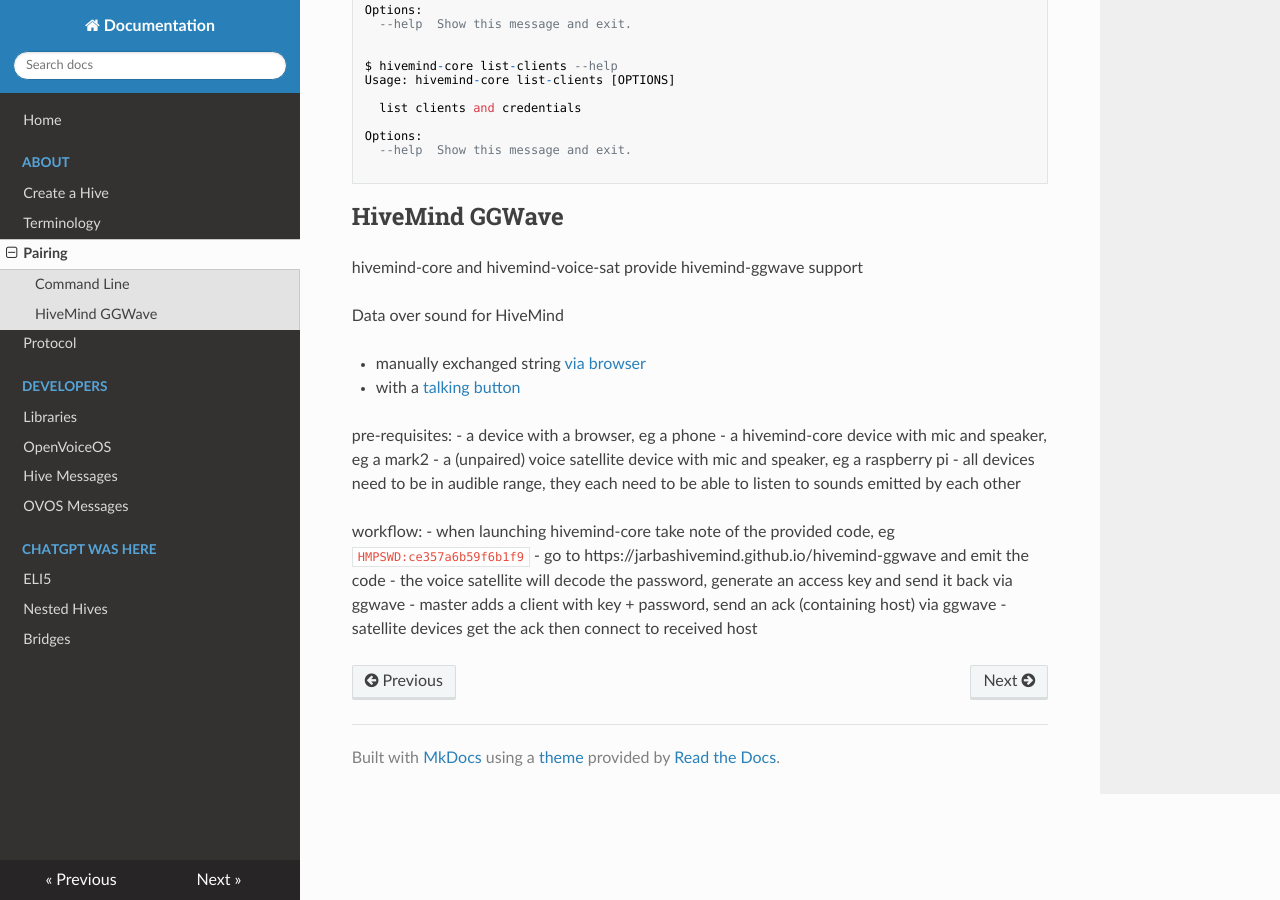
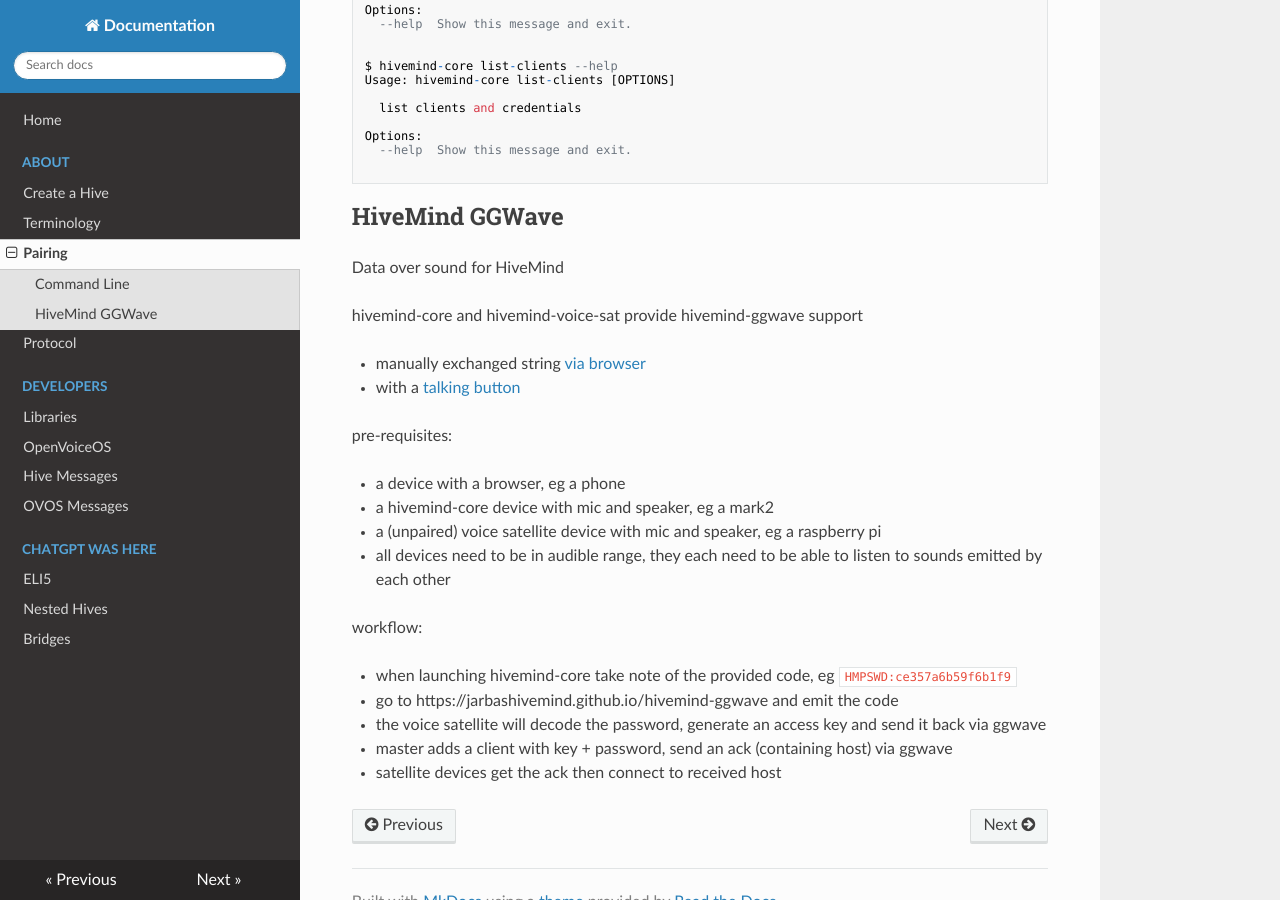
Before and after one commit to JarbasHiveMind/HiveMind-community-docs, an MkDocs documentation site: the page built from docs/pairing.md, in a window 1280 px wide and 900 px high, scrolled down 924 px. Built offline with MkDocs 1.6.1, drawn with Linux system fonts in a browser that asks for light colours; nearby versions of some CDN libraries.

Commit message:
terminology.md

```diff
--- a/docs/pairing.md
+++ b/docs/pairing.md
@@ -66,22 +66,31 @@ Options:
 
 ## HiveMind GGWave
 
+Data over sound for HiveMind
+
 hivemind-core and hivemind-voice-sat provide hivemind-ggwave support
-
-Data over sound for HiveMind
 
 - manually exchanged string [via browser](https://jarbashivemind.github.io/hivemind-ggwave/)
 - with a [talking button](https://github.com/ggerganov/ggwave/discussions/27)
 
 pre-requisites:
+
 - a device with a browser, eg a phone
+
 - a hivemind-core device with mic and speaker, eg a mark2
+
 - a (unpaired) voice satellite device with mic and speaker, eg a raspberry pi
+
 - all devices need to be in audible range, they each need to be able to listen to sounds emitted by each other
 
 workflow:
+
 - when launching hivemind-core take note of the provided code, eg `HMPSWD:ce357a6b59f6b1f9`
+
 - go to https://jarbashivemind.github.io/hivemind-ggwave and emit the code
+
 - the voice satellite will decode the password, generate an access key and send it back via ggwave
+
 - master adds a client with key + password, send an ack (containing host) via ggwave
+
 - satellite devices get the ack then connect to received host
```
